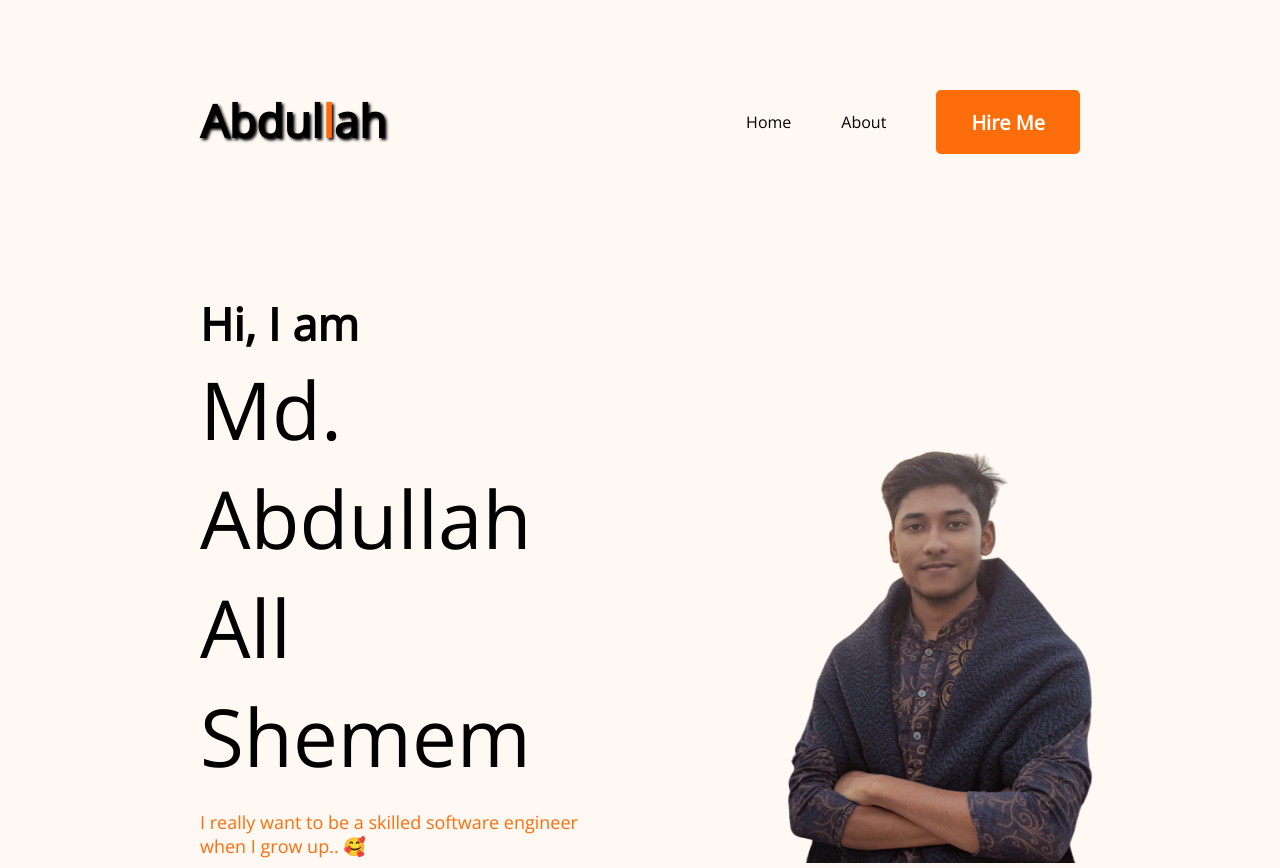
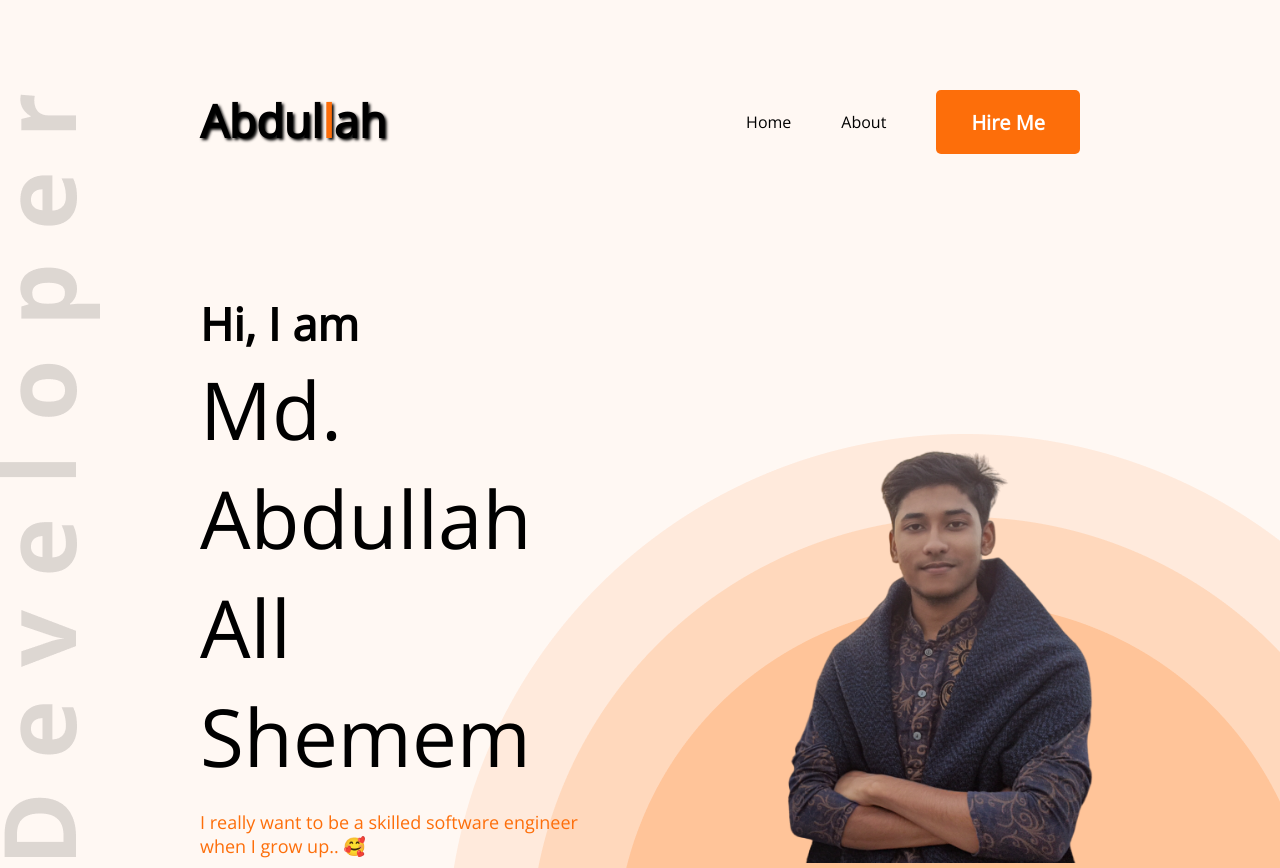
Before and after one commit to abdullah107189/developer-portfolio, a plain HTML site: page index.html in a window 1280 px wide. Shown: the top 868 px of the page. Drawn offline with nearby package versions, Linux system fonts and the light colour scheme; the site is published under a folder, as on GitHub Pages, so addresses that start at the root find nothing.

Commit message:
alhmdulliah done

```diff
--- a/fortfolio.css
+++ b/fortfolio.css
@@ -17,7 +17,7 @@
 /* header and nav er kisu kaj */
 header {
     background-color: #fff8f3;
-    background-image: url(/images/header_bg.png), url(/images/developer.png);
+    background-image: url(images/header_bg.png), url(images/developer.png);
 
     background-repeat: no-repeat;
     background-position: bottom right, left, top;
```
